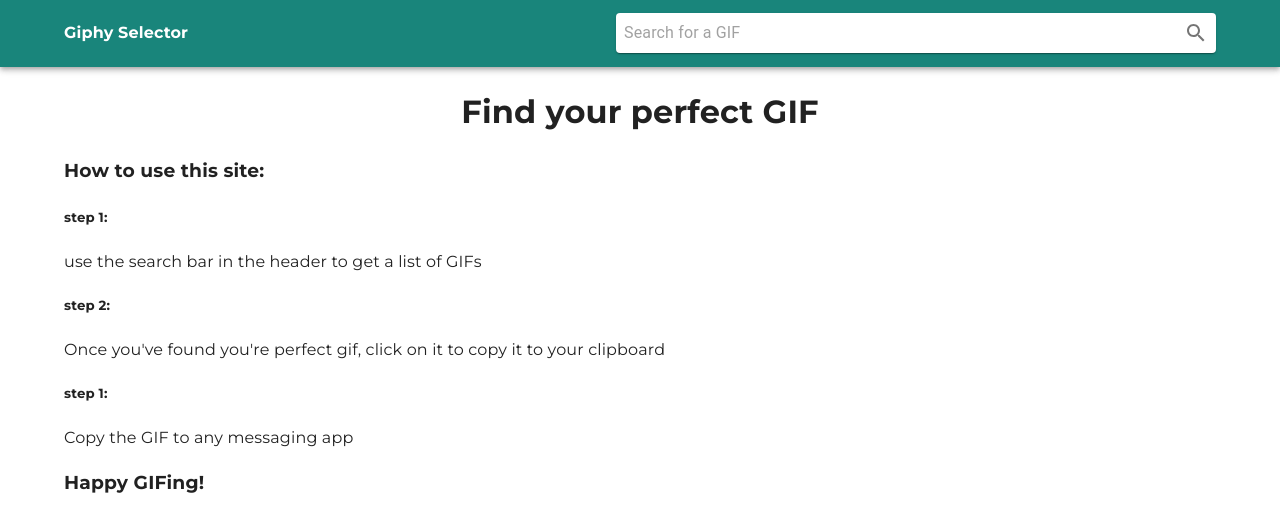
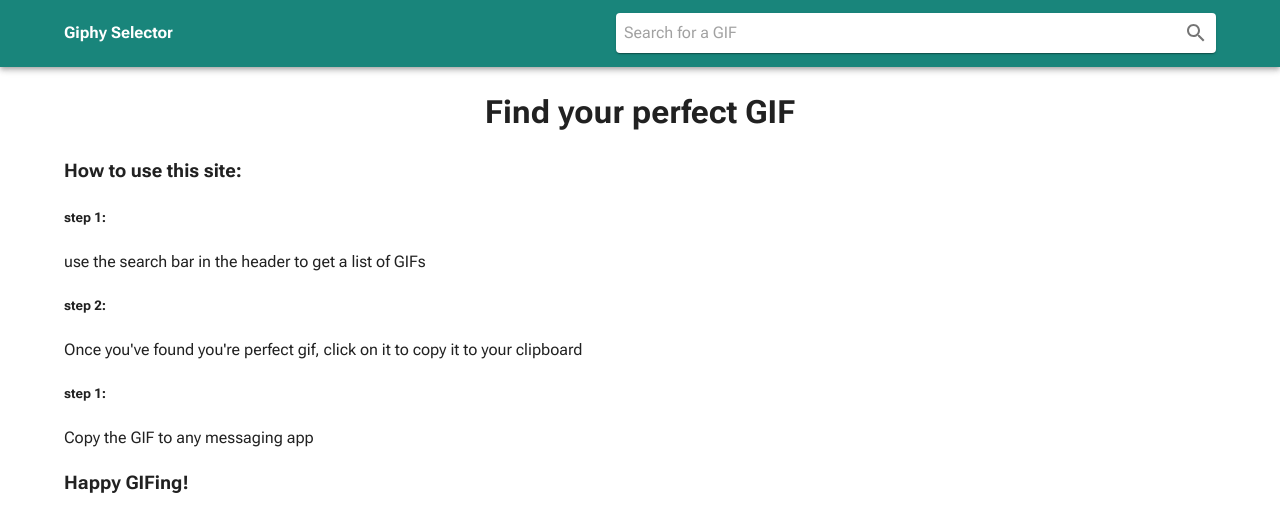
Before and after one commit to AdamL-95/giphy_selector, a Next.js app: page / in a window 1280 px wide. Shown: the top 532 px of the page. Built offline with nearby package versions, Linux system fonts and the light colour scheme.

Commit message:
Update fonts to Roboto

```diff
--- a/src/pages/_app.tsx
+++ b/src/pages/_app.tsx
@@ -1,11 +1,11 @@
 import Layout from "@/components/Layout"
 import theme from "@/styles/theme"
 import { CssBaseline, ThemeProvider } from "@mui/material"
-import { Montserrat } from "@next/font/google"
+import { Roboto_Flex } from "@next/font/google"
 import type { AppProps } from "next/app"
 import { SWRConfig } from "swr"
 
-const montserrat = Montserrat({ subsets: ["latin"] })
+const montserrat = Roboto_Flex({ subsets: ["latin"] })
 
 export default function App({ Component, pageProps }: AppProps) {
   return (
--- a/src/styles/theme.ts
+++ b/src/styles/theme.ts
@@ -1,5 +1,7 @@
 import { createTheme } from "@mui/material/styles"
 import { red } from "@mui/material/colors"
+import { Roboto_Flex } from "@next/font/google"
+const montserrat = Roboto_Flex({ subsets: ["latin"] })
 
 // Create a theme instance.
 const theme = createTheme({
@@ -14,6 +16,7 @@
       main: red.A400,
     },
   },
+  typography: { fontFamily: `${montserrat.style.fontFamily}` },
 })
 
 export default theme
```
